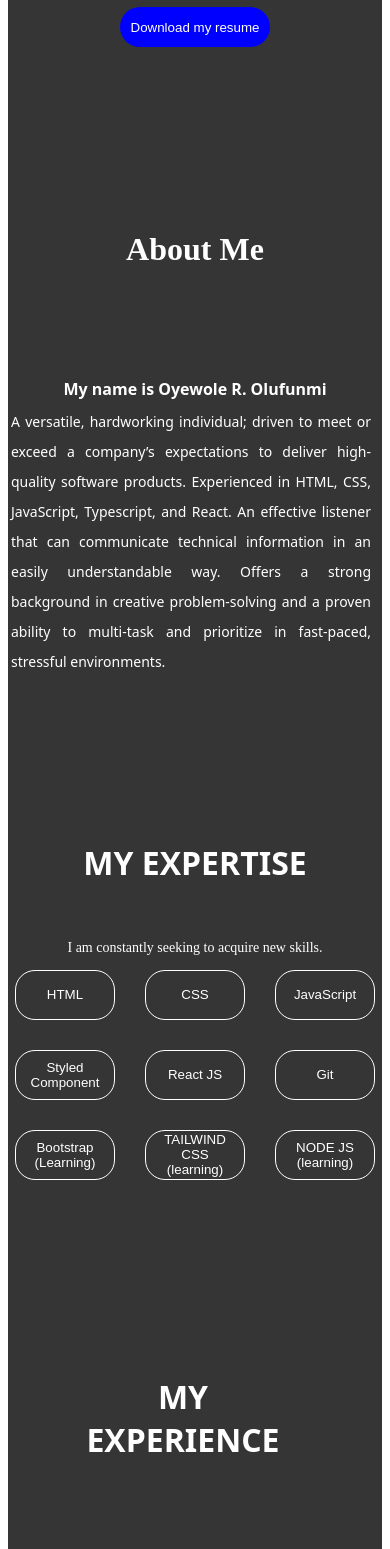
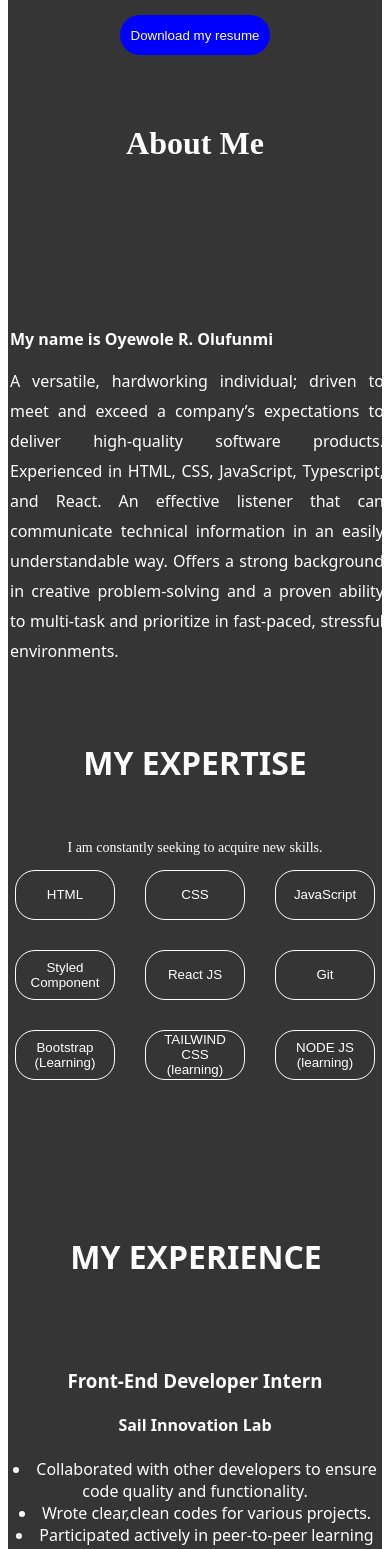
Before and after one commit to Becca-Hamzy/My-Portfolio, a React (Vite) app: page / in a window 390 px wide. Shown: the part 388-1937 px from the top of the page. Built offline with nearby package versions, Linux system fonts and the light colour scheme.

Commit message:
slight updates

```diff
--- a/src/Component/About/About.css
+++ b/src/Component/About/About.css
@@ -32,6 +32,7 @@
     padding-right: 200px;
     font-family: system-ui, -apple-system, BlinkMacSystemFont, 'Segoe UI', Roboto, Oxygen, Ubuntu, Cantarell, 'Open Sans', 'Helvetica Neue', sans-serif;
     line-height: 30px;
+    margin-right: 40px;
 
 
 }
@@ -41,17 +42,14 @@
     margin-right: 80px;
     margin-top: 70px;
     width: 350px;
-    margin-left: 150px;
+    margin-left: 0px;
     text-align: justify;
-    /* background-color: blue;
-    padding-right: 0px;
-     */
+
 }
 
 .right p{
     /* border: 1px solid; */
     width: 550px;
-    /* margin-left: 20px; */
 }
 .res{
     background-color: blue;
@@ -101,29 +99,29 @@
 
         text-align: center;
         margin: 0px;
+        margin-bottom: 150px;
         /* border: 10px solid blue; */
-
-
 
 
     }
 
     .right h4{
         padding-left: 0px;
-        /* margin-top: -40px; */
-        margin:  0px;
-        width: 100%;
-        /* margin-left: 150px; */
-        text-align: center;
+        margin:  12px;
+        width: 360px;
+        /* border: 1px solid yellow; */
+
+
+
 
 
     }
     .right p{
-        /* border: 10px solid yellow; */
+        /* border: 1px solid yellow; */
         width: 100%;
-        width: 360px;
-        margin: 3px;
+        margin: 12px;
         text-align: justify;
+
     }
 
     .right{
@@ -133,6 +131,9 @@
         padding:0px;
         font-family: system-ui, -apple-system, BlinkMacSystemFont, 'Segoe UI', Roboto, Oxygen, Ubuntu, Cantarell, 'Open Sans', 'Helvetica Neue', sans-serif;
         line-height: 30px;
+        margin-bottom: 300px;
+        margin-left: 20px;
+
 
 
     }
--- a/src/Component/About/About.jsx
+++ b/src/Component/About/About.jsx
@@ -19,7 +19,7 @@ const About = () => {
         </div>
         <div className="right">
         <h4>My name is Oyewole R. Olufunmi</h4>
-        <p>A versatile, hardworking individual; driven to meet or exceed a company’s expectations to deliver high-quality software products. Experienced in HTML, CSS, JavaScript, Typescript, and React. An effective listener that can communicate technical information in an easily understandable way. Offers a strong background in creative problem-solving and a proven ability to multi-task and prioritize in fast-paced, stressful environments.</p>
+        <p>A versatile, hardworking individual; driven to meet and exceed a company’s expectations to deliver high-quality software products. Experienced in HTML, CSS, JavaScript, Typescript, and React. An effective listener that can communicate technical information in an easily understandable way. Offers a strong background in creative problem-solving and a proven ability to multi-task and prioritize in fast-paced, stressful environments.</p>
 
         </div>
 
--- a/src/Component/Capability/Capability.css
+++ b/src/Component/Capability/Capability.css
@@ -35,10 +35,13 @@
     border: 1px solid black;
     background-color: white;
     color: black;
+    margin-top: 20px;
 
 }
-.expert p{
-    margin-left: 20px;
+#skillsDiv p{
+    margin-left: 80px;
+    /* border: 1px solid blue; */
+    width: 400px;
 }
 
 @media(max-width: 800px){
@@ -50,8 +53,8 @@
         color: white;
         height: 1200px;
         /* width: 100%; */
-        margin-top: -300px;
-        /* border: 10px solid lawngreen; */
+        margin-top: -400px;
+        /* border: 1px solid lawngreen; */
     }
 
     .cap {
@@ -76,9 +79,14 @@
    }
 
 
-p{
+   #skillsDiv p{
     text-align: center;
     font-size: 14px;
+    /* border: 2px solid red; */
+    width: 100%;
+    margin-left: 0px;
+
+
 
 }
 .expert button{
--- a/src/Component/Contact/Contact.css
+++ b/src/Component/Contact/Contact.css
@@ -88,7 +88,7 @@
     .content{
         /* border: 1px solid; */
         width: 330px;
-        margin-top: 50px;
+        margin-top: -15px;
         margin-left: 10px;
         font-family: system-ui, -apple-system, BlinkMacSystemFont, 'Segoe UI', Roboto, Oxygen, Ubuntu, Cantarell, 'Open Sans', 'Helvetica Neue', sans-serif;
 
--- a/src/Component/Experience/Experience.css
+++ b/src/Component/Experience/Experience.css
@@ -33,9 +33,9 @@ background-color: rgb(54, 53, 53);
            justify-content: space-between;
            background-color: rgb(54, 53, 53);;
             color: white;
-            height: 800px;
+            height: 700px;
             width: 100%;
-            margin-top: -355px;
+            margin-top: -395px;
             padding: 0px;
             /* border: 2px solid blue; */
 
@@ -46,9 +46,8 @@ background-color: rgb(54, 53, 53);
            margin-top: 0px;
            /* border: 5px solid blue; */
            text-align: center;
-           width: 200px;
-           margin-left: -75px;
-
+           width: 300px;
+           margin-left: -112px;
         }
         ul{
             list-style: none;
--- a/src/Component/Project/Project.css
+++ b/src/Component/Project/Project.css
@@ -17,7 +17,7 @@
 }
 .proimg{
     width: 300px;
-    height: 250px;
+    height: 300px;
     margin: 30px;
     margin-top: 40px;
     padding-bottom: 50px;
--- a/src/Static/Footer/Footer.css
+++ b/src/Static/Footer/Footer.css
@@ -18,7 +18,7 @@
         text-align: center;
         background-color: rgb(58, 53, 53);
         height: 100px;
-        margin-top: -10px;
+        margin-top: -5px;
         /* border: 10px solid violet; */
     }
     .foot h4{
--- a/src/Static/Header/Header.css
+++ b/src/Static/Header/Header.css
@@ -58,9 +58,8 @@
 
    .name{
     font-size: 14px;
-    margin-left: 0px;
+    margin-left: 5px;
     font-family: system-ui, -apple-system, BlinkMacSystemFont, 'Segoe UI', Roboto, Oxygen, Ubuntu, Cantarell, 'Open Sans', 'Helvetica Neue', sans-serif;
-
 
 
 }
```
